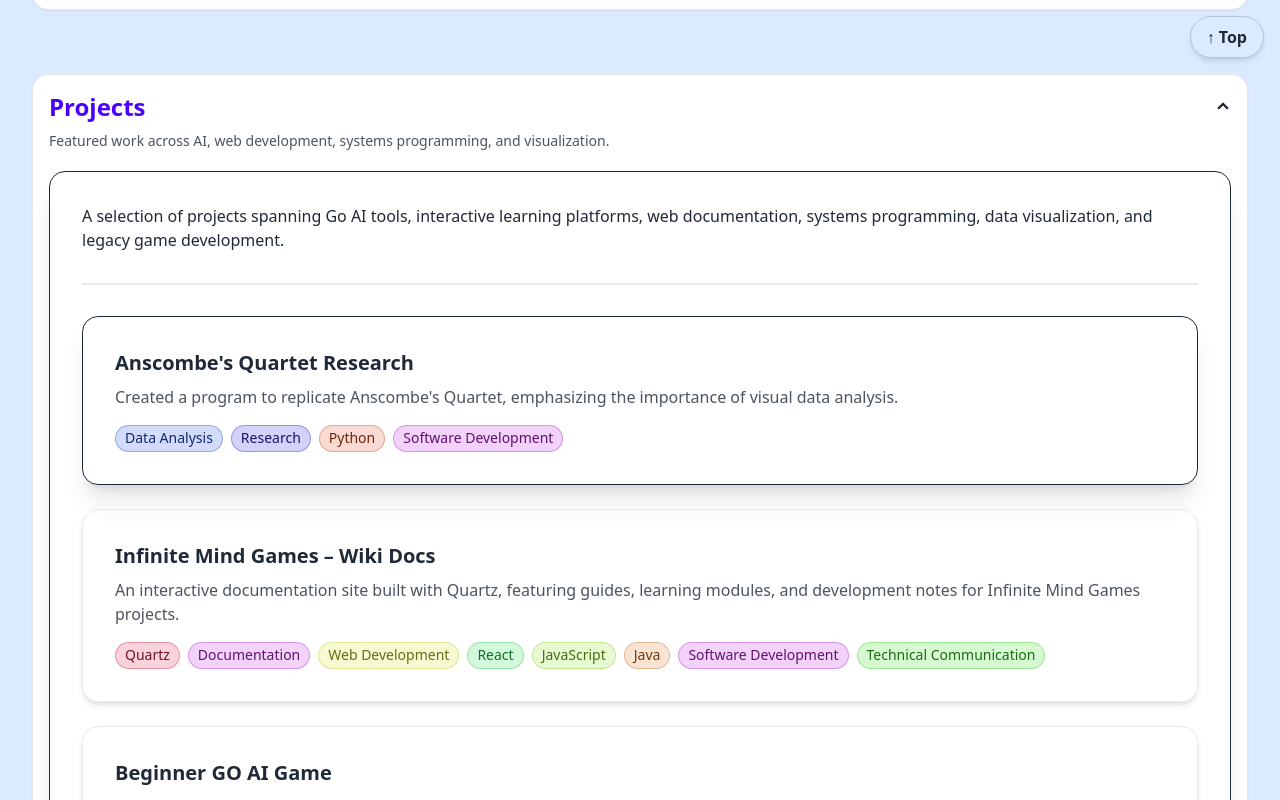
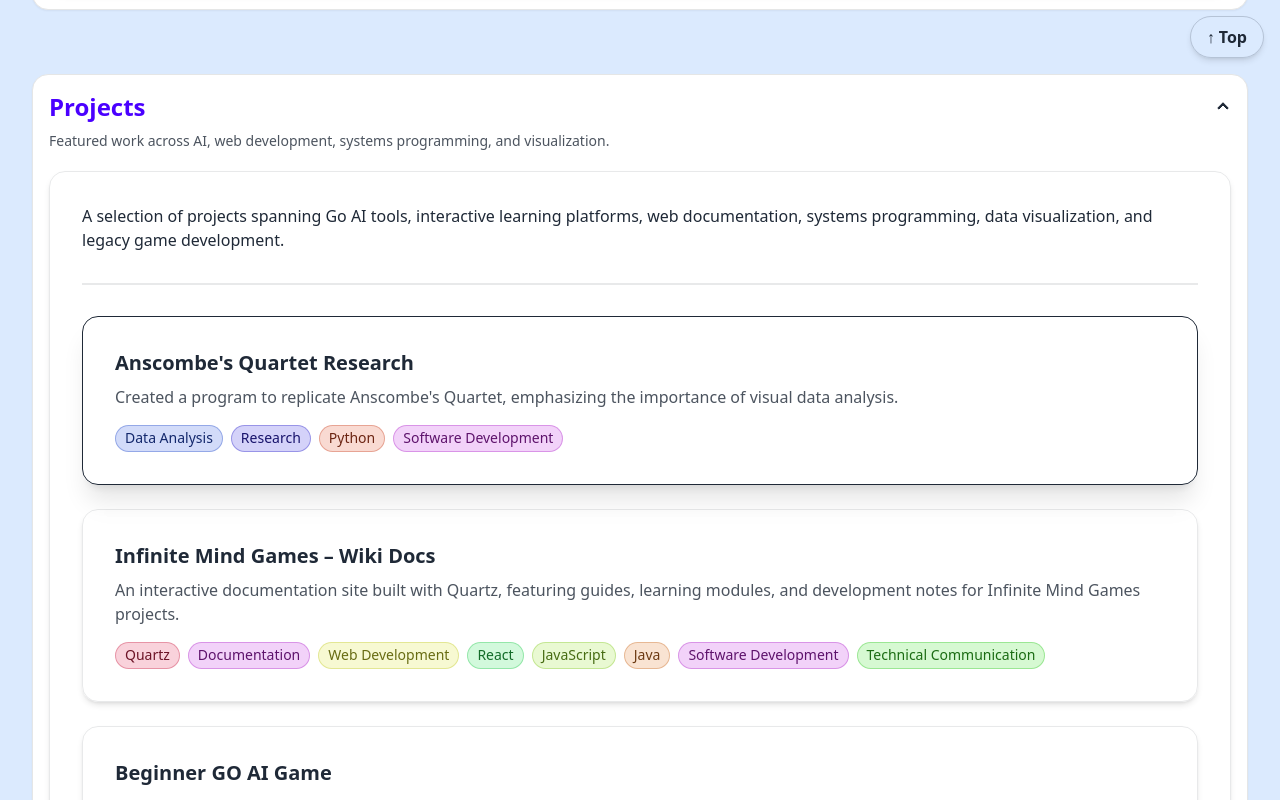
Before and after one commit to axyl-casc/axyl-casc.github.io, a React (Vite) app: page / in a window 1280 px wide. In both pictures the pointer is over the element 640 px from the left and 2484 px from the top of the page. Shown: the part 2084-2884 px from the top of the page. Built offline with nearby package versions, Linux system fonts and the light colour scheme.

Commit message:
Restrict card hover styling to interactive link cards

```diff
--- a/src/components/CardGrid.tsx
+++ b/src/components/CardGrid.tsx
@@ -14,7 +14,7 @@ export function CardGrid({
   return (
     <div className={grid ? 'grid grid-cols-1 sm:grid-cols-2 md:grid-cols-3 lg:grid-cols-4 gap-6' : 'space-y-6'}>
       {items.map((item) => (
-        <div key={item.href} className={`card content-card transition-all duration-200 ${cardClassName}`.trim()}>
+        <div key={item.href} className={`card content-card content-card--interactive transition-all duration-200 ${cardClassName}`.trim()}>
           <div className="card-body relative">
             <a href={item.href} className="card-link-overlay" aria-label={`Open ${item.title}`} />
             <h3 className="card-title text-base-content">
--- a/src/styles/index.css
+++ b/src/styles/index.css
@@ -95,7 +95,7 @@
     backdrop-filter: blur(6px);
   }
 
-  .content-card:hover {
+  .content-card--interactive:hover {
     @apply shadow-xl;
     border-color: hsl(var(--p) / 0.35);
     outline: none;
```
